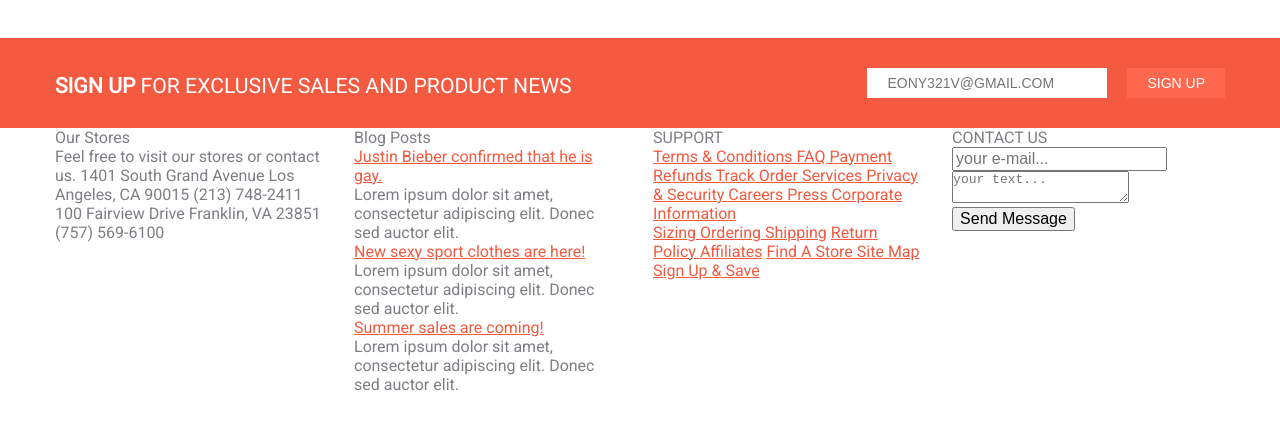
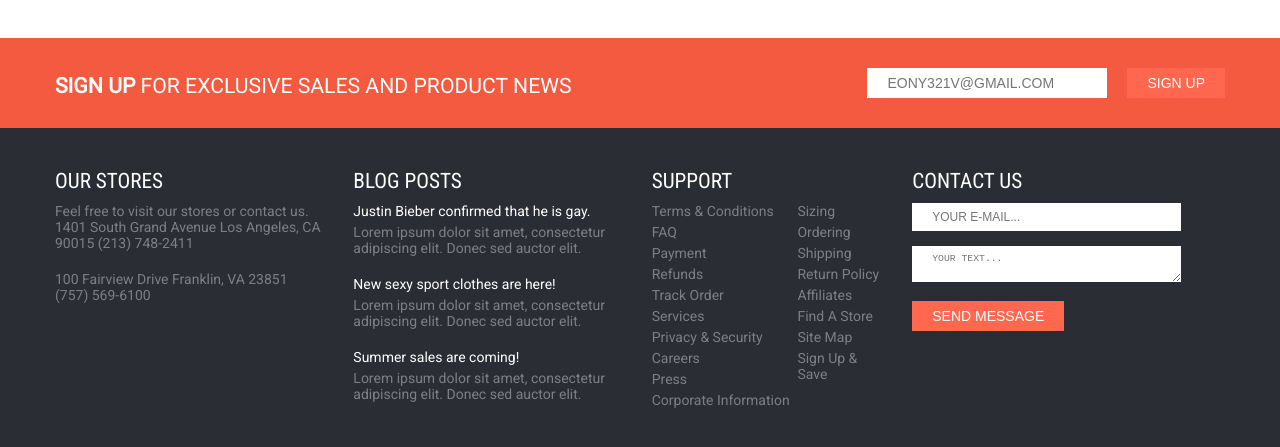
Before and after one commit to araykalimbetova/part3, a plain HTML site: page index.html in a window 1280 px wide. Shown: the part 2159-2606 px from the top of the page. Drawn offline with nearby package versions, Linux system fonts and the light colour scheme.

Commit message:
Назначение стилей для 'footer'

```diff
--- a/index.html
+++ b/index.html
@@ -205,7 +205,7 @@
 		<article>
 			<h2>SUPPORT</h2>
 			<div class="ftr-main-content">
-				<p class="support">
+				<p class="support1">
 					<a href="#">Terms & Conditions </a>
 					<a href="#">FAQ </a>
 					<a href="#">Payment </a>
@@ -217,7 +217,7 @@
 					<a href="#">Press </a>
 					<a href="#">Corporate Information </a>
 				</p>
-				<p class="support" >
+				<p class="support2" >
 					<a href="#" >Sizing </a>
 					<a href="#">Ordering </a>
 					<a href="#"> Shipping</a>
--- a/style.css
+++ b/style.css
@@ -236,7 +236,7 @@ img{
 .block4-main article{
 	float:left;
 	max-width:23%;
-	margin-left:2.56%;
+	margin-left:2.5%;
 }
 .block4-main article:first-child{
 	margin-left:0;
@@ -356,4 +356,85 @@ img{
 		border:none;
 		cursor:pointer;
 		font-size:0.875em;
-	}
+}
+.ftr{
+	background:#2a2d34;
+	padding:40px 0;
+}
+.ftr h2{
+	color:#fff;
+	font-size:1.325em;
+	font-family: 'Roboto Condensed', sans-serif;
+	text-transform:uppercase;
+	margin-bottom:10px;
+}
+.ftr p{
+	font-size:0.875em;
+	margin-bottom:20px;
+}
+.ftr h3{
+	font-size:0.875em;
+	margin-bottom:5px;
+}
+.ftr h3 a{
+	color:#fff;
+	text-decoration:none;
+}
+.ftr h3 a:hover{
+	color:#fff;
+	text-decoration:underline;
+}
+.support1{
+	float:left;
+	width:60%;
+	margin-right:3%
+}
+.support2{
+	float:left;
+	width:37%;
+}
+.support1 a{
+	display:block;
+	margin-bottom:5px;
+	text-decoration:none;
+	color:#7e7f84;
+}
+.support2 a{
+	display:block;
+	margin-bottom:5px;
+	text-decoration:none;
+	color:#7e7f84;
+}
+.support1 a:hover{
+	text-decoration:underline;
+}
+.support2 a:hover{
+	text-decoration:underline;
+}
+.ftrmail{
+	width:100%;
+	text-transform:uppercase;
+	margin-bottom:15px;
+	font-size:0.75em;
+	padding:7px 20px;
+	box-sizing:border-box;
+	border:none;
+}
+.ftrtext{
+	width:100%;
+	text-transform:uppercase;
+	margin-bottom:15px;
+	font-size:0.75em;
+	padding:7px 20px;
+	box-sizing:border-box;
+	border:none;
+}
+.ftrsubmit{
+	text-transform:uppercase;
+	font-size:0.875em;
+	padding:7px 20px;
+	color:#fff;
+	background:#ff674f;
+	border:none;
+	cursor:pointer;
+}
```
